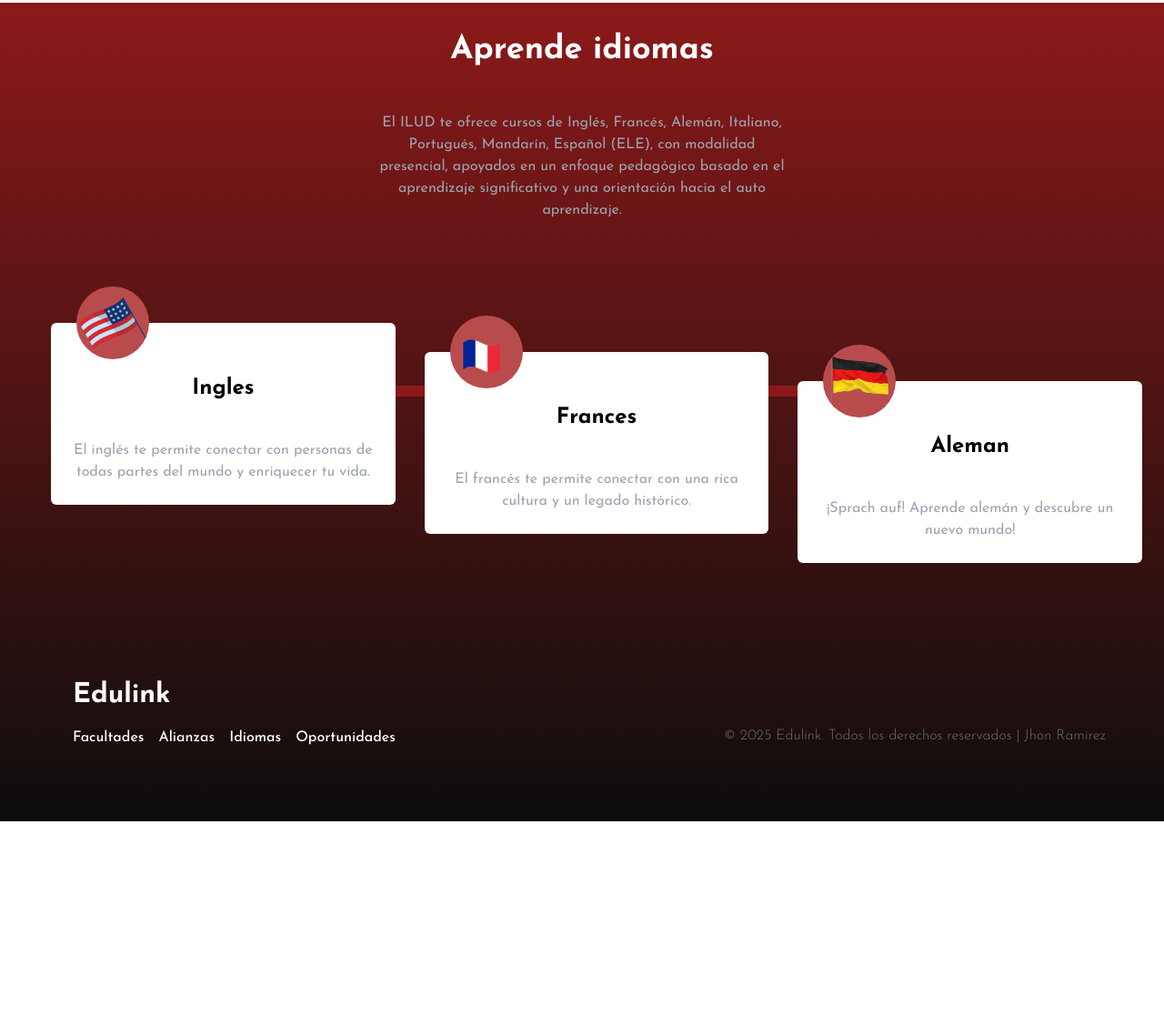
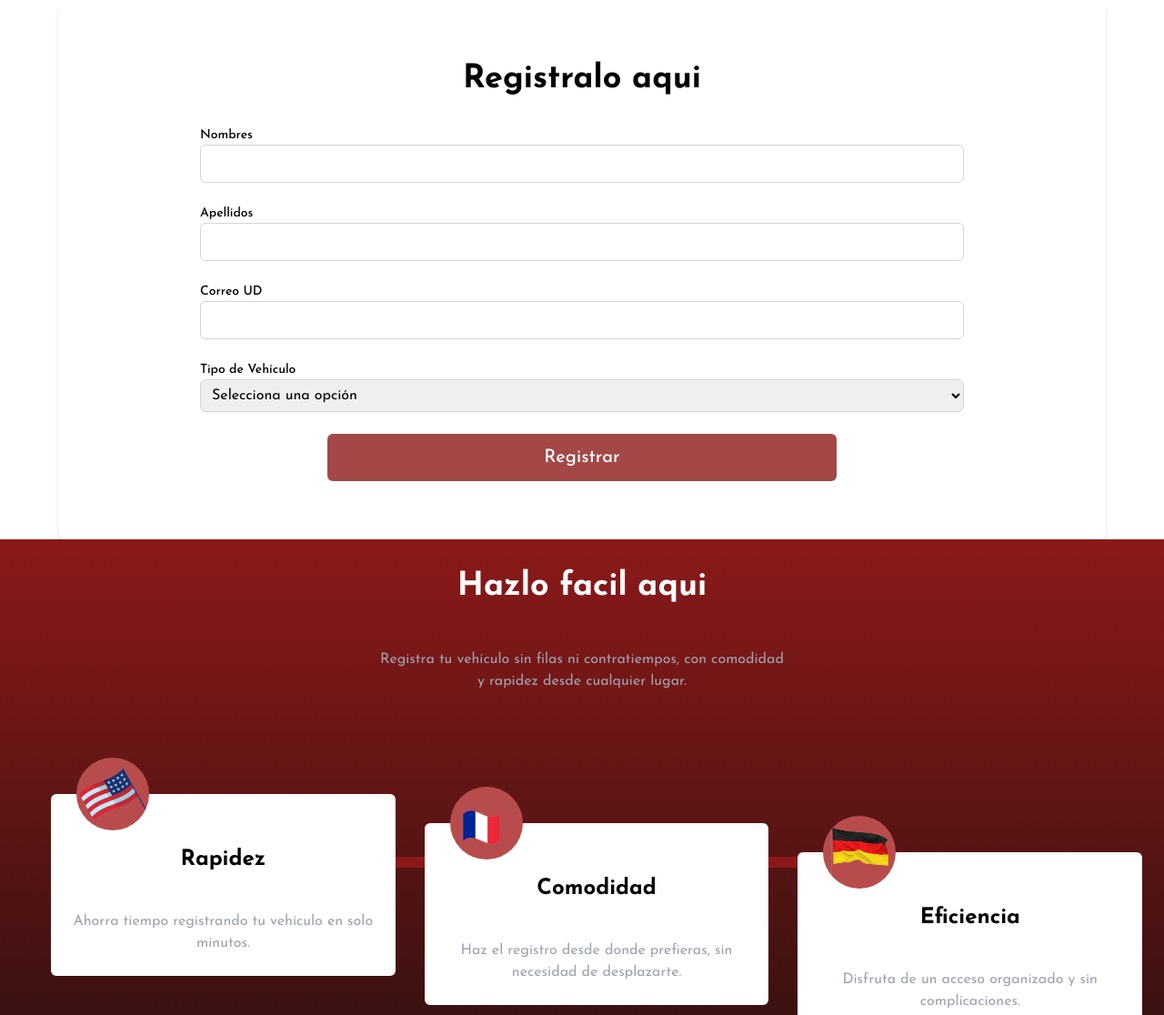
Before and after one commit to DREAMERCOMPANY/EDULINK, a website: page index.html in a window 1280 px wide. Shown: the part 1165-2281 px from the top of the page at 91% size. Before the commit the page ends 2068 px from the top, so only its background shows below. Drawn offline with Linux system fonts and the light colour scheme.

Commit message:
Change page content and added form

```diff
--- a/index.html
+++ b/index.html
@@ -49,19 +49,16 @@
               </div>
 
               <div class="flex flex-col group">
-                  <a href="#" class="text-xl font-medium cursor-pointer duration-200 transition-all group-hover:-translate-y-0.5 opacity-85 group-hover:opacity-100 ">Alianzas</a>
+                  <a href="#" class="text-xl font-medium cursor-pointer duration-200 transition-all group-hover:-translate-y-0.5 opacity-85 group-hover:opacity-100 ">Parqueadero</a>
                   <div class="w-[85%] mx-auto h-0.5 bg-red opacity-90 rounded-sm hidden group-hover:block duration-200"></div>
               </div>
 
               <div class="flex flex-col group">
-                  <a href="#" class="text-xl font-medium cursor-pointer duration-200 transition-all group-hover:-translate-y-0.5 opacity-85 group-hover:opacity-100 ">Idiomas</a>
+                  <a href="#" class="text-xl font-medium cursor-pointer duration-200 transition-all group-hover:-translate-y-0.5 opacity-85 group-hover:opacity-100 ">Registro</a>
                   <div class="w-[85%] mx-auto h-0.5 bg-red opacity-90 rounded-sm hidden group-hover:block duration-200"></div>
               </div>
 
-              <div class="flex flex-col group">
-                <a href="#" class="text-xl font-medium cursor-pointer duration-200 transition-all group-hover:-translate-y-0.5 opacity-85 group-hover:opacity-100 ">Oportunidades</a>
-                <div class="w-[85%] mx-auto h-0.5 bg-red opacity-90 rounded-sm hidden group-hover:block duration-200"></div>
-            </div>
+
 
 
 
@@ -69,7 +66,7 @@
           </div>
 
           <!--btn container-->
-          <button class="btn-main">Soporte</button>
+          <button class="btn-main"><a href="#registro">Registrar</a></button>
 
       </div>
 
@@ -95,11 +92,11 @@
 
       <div id="menu" class=" hidden w-3/4 absolute translate-x-[110%] flex-col right-6 top-[72px]  bg-[#8C1919] mx-auto py-10 text-center shadow-inner shadow-white rounded-lg z-40 px-8">
           <a href="#" class="w-full text-white font-bold mb-4 capitalize">Facultades</a>
-          <a href="#" class="w-full text-white font-bold mb-4 capitalize">Alianzas</a>
-          <a href="#" class="w-full text-white font-bold mb-4 capitalize">Idiomas</a>
+          <a href="#" class="w-full text-white font-bold mb-4 capitalize">parqueadero</a>
+
           <a href="#" class="w-full text-white font-bold  capitalize pb-6 border-b border-white"></a>
-          <a href="#" class="w-full text-white font-bold mb-8 pt-6 capitalize">Oportunidades</a>
-          <a href="#" class="w-full opacity-85 text-white hover:opacity-100 font-bold bg-black/70 py-5 rounded-full capitalize">Contactar</a>
+          <a href="#" class="w-full text-white font-bold mb-8 pt-6 capitalize">Registro</a>
+          <a href="#registro" class="w-full opacity-85 text-white hover:opacity-100 font-bold bg-black/70 py-5 rounded-full capitalize">Registrar</a>
          </div>
       </div>
 
@@ -123,13 +120,13 @@
 
         <div class="md:max-w-sm max-w-xs  p-4 rounded-md bg-white md:shadow-inner shadow-[#3333] cursor-pointer duration-200 hover:scale-105 top-80 z-20 absolute md:top-[19%] md:-right-64" >
           <div class="mx-auto">
-            <h5 class="text-4xl font-bold text-center mb-4 text-[#333333]">Conoce la UD</h5>
-            <p class="text-[#333333] max-w-xs mx-auto text-center md:max-w-md ">La Universidad Distrital Francisco José de Caldas (UD) es un espacio de innovación y formación integral. Con programas académicos que integran teoría y práctica, te invita a ser parte de una comunidad comprometida con el desarrollo social y académico. ¡Conoce la UD!</p>
+            <h5 class="text-4xl font-bold text-center mb-4 text-[#333333]">Bienvenido</h5>
+            <p class="text-[#333333] max-w-xs mx-auto text-center md:max-w-md ">Registra tu vehículo de manera fácil y segura para agilizar tu acceso y disfrutar de una experiencia organizada y sin contratiempos.</p>
           </div>
         </div>
       </div>
 
-      <button class="btn-main mt-52 relative animate-bounce">Conoce más</button>
+      <button class="btn-main mt-52 relative animate-bounce"><a href="#registro">Conoce más</a></button>
 
     </div>
       </div>
@@ -287,14 +284,47 @@
 
       <!--Last section gradiente-->
 
+      <!-- Registration Form -->
+      <section id="registro" class="container mx-auto px-4 py-16 bg-white rounded-lg shadow-md">
+        <h2 class="text-4xl font-bold text-center mb-8">Registralo aqui</h2>
+        <form id="parking-registration-form" class="w-full space-y-6 flex flex-col items-center justify-center bg-white">
+            <div class="w-full flex flex-col items-center">
+                <label for="name" class="sm:w-3/4 w-3/12 block text-sm font-medium ">Nombres</label>
+                <input type="text" id="name" name="name" class="sm:w-3/4 w-3/12 border border-gray-300 p-2 rounded-md hover:outline-none focus:text-gray-500 focus:border-red focus:border-1 focus:shadow-sm focus:shadow-softRed focus:animate-pulse outline-none " required>
+            </div>
+
+            <div class="w-full flex flex-col items-center">
+              <label for="name" class="sm:w-3/4 w-3/12 block text-sm font-medium ">Apellidos</label>
+              <input type="text" id="name" name="name" class="sm:w-3/4 w-3/12 border border-gray-300 p-2 rounded-md hover:outline-none focus:text-gray-500 focus:border-red focus:border-1 focus:shadow-sm focus:shadow-softRed focus:animate-pulse outline-none " required>
+          </div>
+
+          <div class="w-full flex flex-col items-center">
+            <label for="name" class="sm:w-3/4 w-3/12 block text-sm font-medium ">Correo UD</label>
+            <input type="text" id="name" name="name" class="sm:w-3/4 w-3/12 border border-gray-300 p-2 rounded-md hover:outline-none focus:text-gray-500 focus:border-red focus:border-1 focus:shadow-sm focus:shadow-softRed focus:animate-pulse outline-none " required>
+        </div>
+
+        <div class="w-full flex flex-col items-center">
+          <label for="vehicle" class="w-3/12 sm:w-3/4 block text-sm font-medium">Tipo de Vehículo</label>
+          <select id="vehicle" name="vehicle" class="w-3/12 sm:w-3/4 border border-gray-300 p-2 rounded-md hover:outline-none focus:text-gray-500 focus:border-red focus:border-1 focus:shadow-sm focus:shadow-softRed focus:animate-pulse outline-none">
+              <option value="">Selecciona una opción</option>
+              <option value="car">Carro</option>
+              <option value="motorcycle">Motocicleta</option>
+              <option value="bicycle">Bicicleta</option>
+          </select>
+      </div>
+
+            <button type="submit" class="btn-main w-1/2 ">Registrar</button>
+        </form>
+    </section>
+
 <div class="bg-gradient-to-b from-[#8C1919] to-black/95">
 
   <!--Stats section-->
   <section class=  text-white pt-8">
     <!--stats container-->
     <div class="p-8 mx-auto">
-      <h5 class="text-4xl font-bold text-center mb-12">Aprende idiomas</h5>
-      <p class="text-gray-400 max-w-xs mx-auto text-center md:max-w-md">El ILUD te ofrece cursos de Inglés, Francés, Alemán, Italiano, Portugués, Mandarín, Español (ELE), con modalidad presencial, apoyados en un enfoque pedagógico basado en el aprendizaje significativo y una orientación hacia el auto aprendizaje.</p>
+      <h5 class="text-4xl font-bold text-center mb-12">Hazlo facil aqui</h5>
+      <p class="text-gray-400 max-w-xs mx-auto text-center md:max-w-md">Registra tu vehículo sin filas ni contratiempos, con comodidad y rapidez desde cualquier lugar.</p>
     </div>
   </section>
 
@@ -324,9 +354,9 @@
           </div>
         </div>
 
-        <h5 class="font-bold text-2xl text-center mb-10 mt-8 ">Ingles
+        <h5 class="font-bold text-2xl text-center mb-10 mt-8 ">Rapidez
         </h5>
-        <p class="text-gray-400 max-w-md mx-auto text-center">El inglés te permite conectar con personas de todas partes del mundo y enriquecer tu vida.</p>
+        <p class="text-gray-400 max-w-md mx-auto text-center">Ahorra tiempo registrando tu vehículo en solo minutos.</p>
 
       </div>
 
@@ -341,9 +371,9 @@
           </div>
         </div>
 
-        <h5 class="font-bold text-2xl text-center mb-10 mt-8">Frances
+        <h5 class="font-bold text-2xl text-center mb-10 mt-8">Comodidad
         </h5>
-        <p class="text-gray-400 max-w-md mx-auto text-center">El francés te permite conectar con una rica cultura y un legado histórico.</p>
+        <p class="text-gray-400 max-w-md mx-auto text-center">Haz el registro desde donde prefieras, sin necesidad de desplazarte.</p>
 
       </div>
 
@@ -358,9 +388,9 @@
           </div>
         </div>
 
-        <h5 class="font-bold text-2xl text-center mb-10 mt-8">Aleman
+        <h5 class="font-bold text-2xl text-center mb-10 mt-8">Eficiencia
         </h5>
-        <p class="text-gray-400 max-w-md mx-auto text-center">¡Sprach auf! Aprende alemán y descubre un nuevo mundo!</p>
+        <p class="text-gray-400 max-w-md mx-auto text-center">Disfruta de un acceso organizado y sin complicaciones.</p>
 
       </div>
 
@@ -391,7 +421,7 @@
 
     <div class="flex flex-col space-y-4 items-center md:items-start justify-center ">
       <!--Logo content-->
-      <h3 class="font-bold text-3xl md:ml-4">Edulink</h3>
+      <h3 class="font-bold text-3xl md:ml-4">Unipark Bosa</h3>
       <!--links content-->
       <div class="flex flex-col space-y-6 md:space-y-0 md:flex-row md:space-x-4 md:ml-4 text-md">
         <!--Item 1 -->
@@ -402,21 +432,17 @@
 
         <!--Item 2 -->
         <a href="#" class="group">
-          <p class=" font-medium group-hover:-translate-y-0.5">Alianzas</p>
+          <p class=" font-medium group-hover:-translate-y-0.5">Parqueadero</p>
           <div class="mx-2 group-hover:border-b group-hover:border-b-blue-50 duration-200"></div>
         </a>
 
         <!--Item 3 -->
         <a href="#" class="group">
-          <p class=" font-medium group-hover:-translate-y-0.5">Idiomas</p>
+          <p class=" font-medium group-hover:-translate-y-0.5">Registro</p>
           <div class="mx-2 group-hover:border-b group-hover:border-b-blue-50 duration-200"></div>
         </a>
 
-        <!--Item 4 -->
-        <a href="#" class="group">
-          <p class=" font-medium group-hover:-translate-y-0.5">Oportunidades</p>
-          <div class="mx-2 group-hover:border-b group-hover:border-b-blue-50 duration-200"></div>
-        </a>
+
 
 
       </div>
@@ -451,7 +477,7 @@
       </div>
 
       <!--Rights container-->
-      <p class="font-light text-center   text-md text-gray-500" >&copy; 2025 Edulink. Todos los derechos reservados | Jhon Ramirez</p>
+      <p class="font-light text-center   text-md text-gray-500" >&copy; 2025 Unipark Bosa. Todos los derechos reservados | Jhon Ramirez</p>
 
     </div>
 
```
Also changed, not shown: css/style.css.
